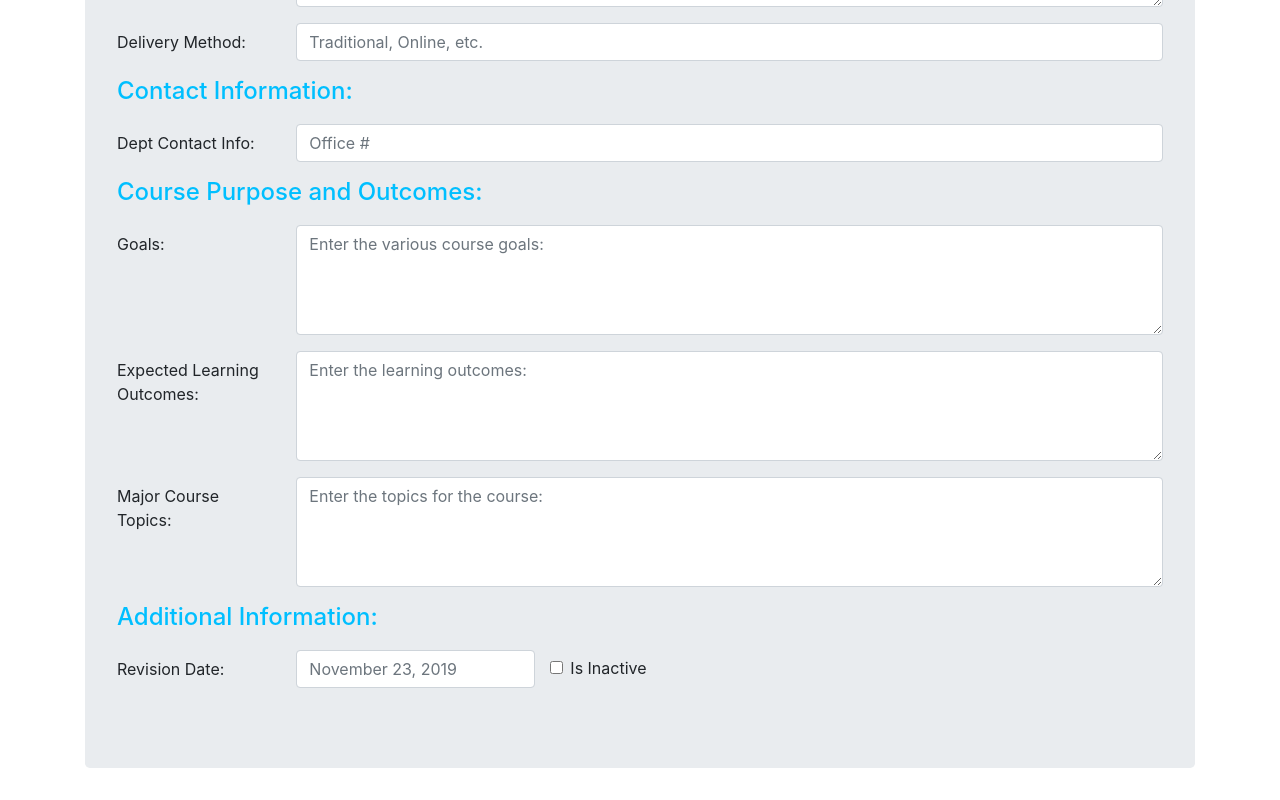
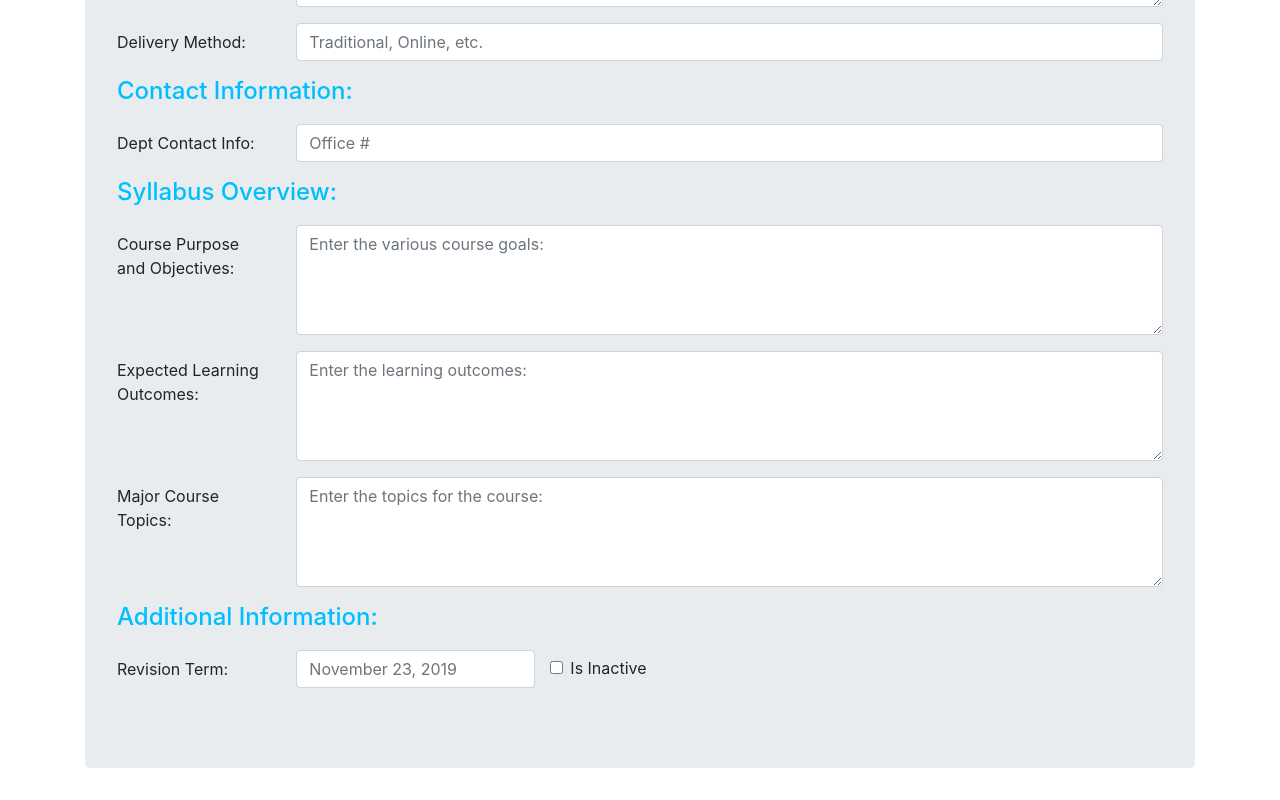
Before and after one commit to dkStephanos/syllabison, a React (Create React App) app in the folder syllabison/: page /new-syllabus in a window 1280 px wide. Shown: the part 741-1541 px from the top of the page. Built offline with nearby package versions, Linux system fonts and the light colour scheme; what auth0-js would draw is missing.

Commit message:
Label changes

```diff
--- a/syllabison/src/components/SyllabusView.js
+++ b/syllabison/src/components/SyllabusView.js
@@ -427,11 +427,11 @@ class SyllabusView extends Component {
             </Col>
           </Form.Group>
 
-          <h4 style={headerStyle}>Course Purpose and Outcomes:</h4>
+          <h4 style={headerStyle}>Syllabus Overview:</h4>
 
           <Form.Group as={Row}>
             <Form.Label column sm={2}>
-              Goals:
+              Course Purpose and Objectives:
             </Form.Label>
             <Col sm={10}>
               <Form.Control
@@ -493,7 +493,7 @@ class SyllabusView extends Component {
 
           <Form.Group as={Row}>
             <Form.Label column sm={2}>
-              Revision Date:
+              Revision Term:
             </Form.Label>
             <Col sm={3}>
               <Form.Control
--- a/syllabison/src/containers/AddSyllabus.js
+++ b/syllabison/src/containers/AddSyllabus.js
@@ -96,7 +96,7 @@ let AddSyllabus = ({ dispatch }) => {
                     className="custom-file-label"
                     htmlFor="inputGroupFile01"
                   >
-                    Choose file
+                    Choose pdf
                   </label>
                 </div>
               </div>
@@ -249,11 +249,11 @@ let AddSyllabus = ({ dispatch }) => {
           </Col>
         </Form.Group>
 
-        <h4 style={headerStyle}>Course Purpose and Outcomes:</h4>
+        <h4 style={headerStyle}>Syllabus Overview:</h4>
 
         <Form.Group as={Row}>
           <Form.Label column sm={2}>
-            Goals:
+            Course Purpose and Objectives:
           </Form.Label>
           <Col sm={10}>
             <Form.Control
@@ -303,7 +303,7 @@ let AddSyllabus = ({ dispatch }) => {
 
         <Form.Group as={Row}>
           <Form.Label column sm={2}>
-            Revision Date:
+            Revision Term:
           </Form.Label>
           <Col sm={3}>
             <Form.Control
```
